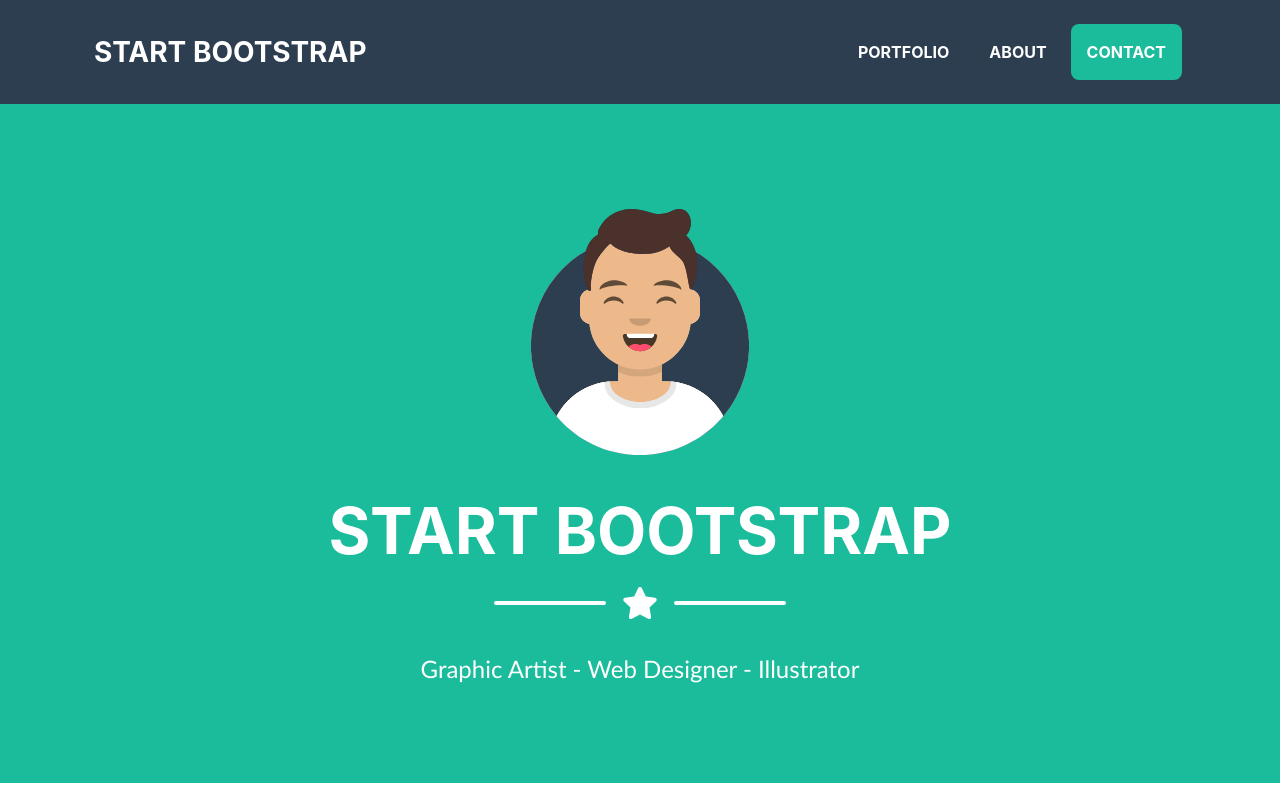
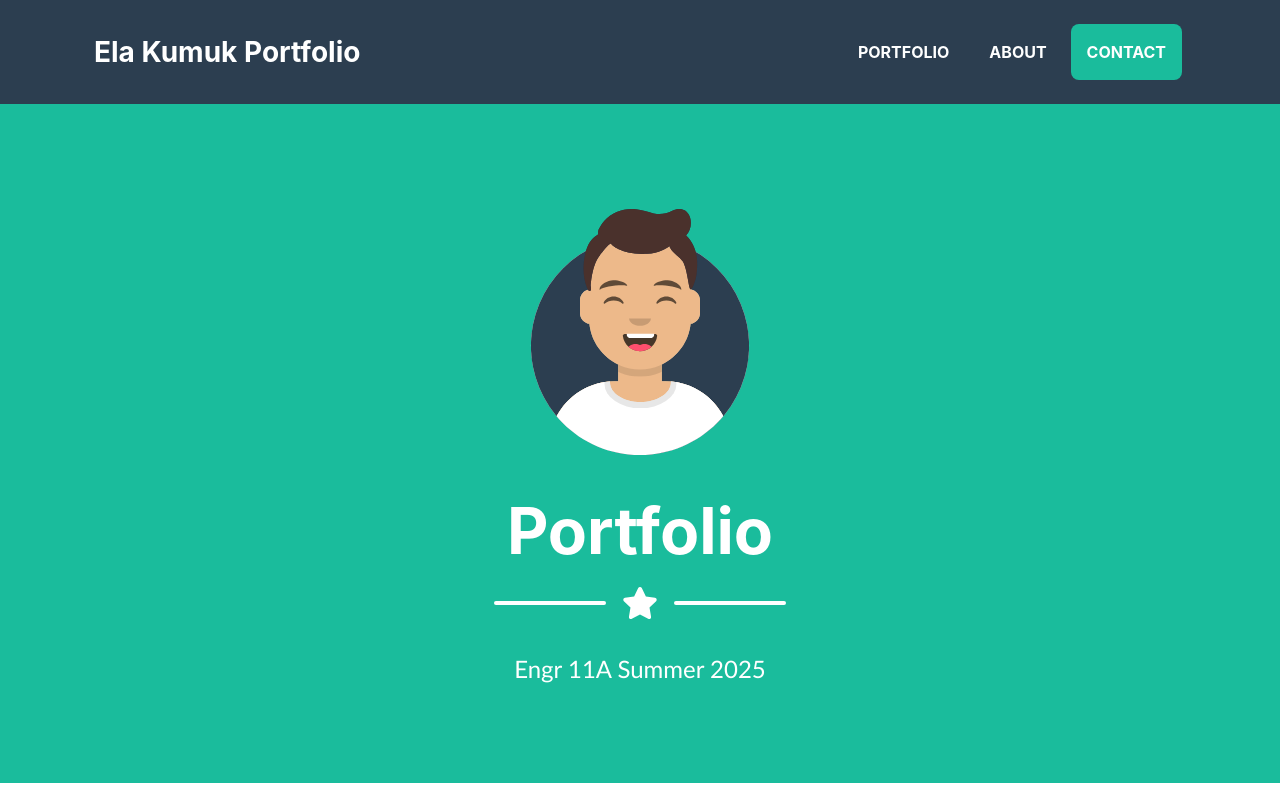
Before and after one commit to elakumuk/engr11, a plain HTML site: page index.html in a window 1280 px wide. Shown: the top 800 px of the page. Drawn offline with nearby package versions, Linux system fonts and the light colour scheme; files that its build step writes are made by us from their sources; files whose address does not match are found by name; a web font is replaced by a local one.

Commit message:
Update index.html

```diff
--- a/index.html
+++ b/index.html
@@ -16,7 +16,7 @@
     </head>
     <body id="page-top">
         <nav class="navbar navbar-expand-lg bg-secondary fixed-top" id="mainNav">
-            <div class="container"><a class="navbar-brand js-scroll-trigger" href="#page-top">START BOOTSTRAP</a>
+            <div class="container"><a class="navbar-brand js-scroll-trigger" href="#page-top">Ela Kumuk Portfolio</a>
                 <button class="navbar-toggler navbar-toggler-right font-weight-bold bg-primary text-white rounded" type="button" data-toggle="collapse" data-target="#navbarResponsive" aria-controls="navbarResponsive" aria-expanded="false" aria-label="Toggle navigation">Menu <i class="fas fa-bars"></i></button>
                 <div class="collapse navbar-collapse" id="navbarResponsive">
                     <ul class="navbar-nav ml-auto">
@@ -34,7 +34,7 @@
             <div class="container d-flex align-items-center flex-column">
                 <!-- Masthead Avatar Image--><img class="masthead-avatar mb-5" src="assets/img/avataaars.svg" alt="">
                 <!-- Masthead Heading-->
-                <h1 class="masthead-heading mb-0">START BOOTSTRAP</h1>
+                <h1 class="masthead-heading mb-0">Portfolio</h1>
                 <!-- Icon Divider-->
                 <div class="divider-custom divider-light">
                     <div class="divider-custom-line"></div>
@@ -42,7 +42,7 @@
                     <div class="divider-custom-line"></div>
                 </div>
                 <!-- Masthead Subheading-->
-                <p class="pre-wrap masthead-subheading font-weight-light mb-0">Graphic Artist - Web Designer - Illustrator</p>
+                <p class="pre-wrap masthead-subheading font-weight-light mb-0">Engr 11A Summer 2025</p>
             </div>
         </header>
         <section class="page-section portfolio" id="portfolio">
```
